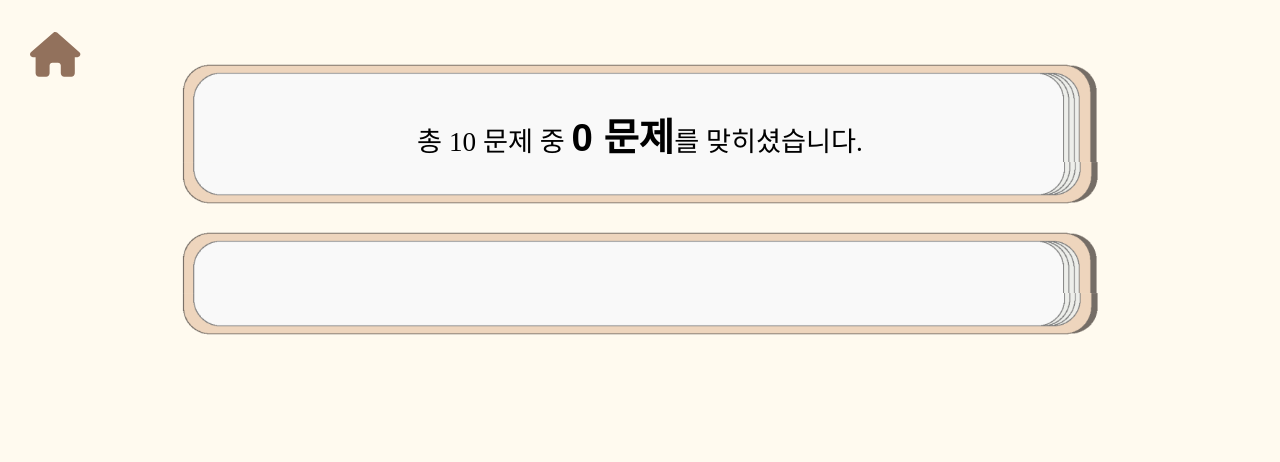
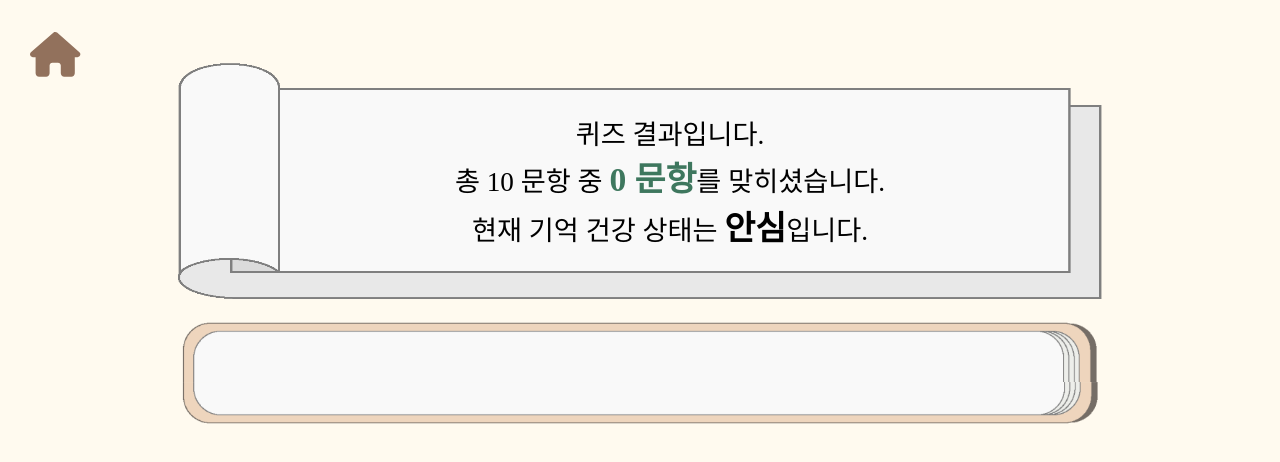
Before and after one commit to Ah-MorningDiary/Ah-MorinngDiary-frontend, a React (Vite) app: page /quiz/result in a window 1280 px wide. Shown: the top 462 px of the page. Built offline with nearby package versions, Linux system fonts and the light colour scheme; no server answers; a web font is replaced by a local one.

Commit message:
[FEAT] QuizResult 구현 (오답노트 빼고)

```diff
--- a/src/components/formatDate.jsx
+++ b/src/components/formatDateIntoKorean.jsx
@@ -1,4 +1,4 @@
-export const formatDate = (writeDate) => {
+export const formatDateIntoKorean = (writeDate) => {
   // 입력 문자열을 Date 객체로 파싱
   const dateObject = new Date(writeDate);
 
@@ -6,7 +6,7 @@ export const formatDate = (writeDate) => {
   const options = { year: "numeric", month: "long", day: "numeric" };
 
   // 옵션을 사용하여 날짜 포맷
-  const formattedDate = dateObject.toLocaleDateString("ko-KR", options);
+  const formatDateIntoKorean = dateObject.toLocaleDateString("ko-KR", options);
 
-  return formattedDate;
+  return formatDateIntoKorean;
 };
--- a/src/pages/Quiz/Quiz.scss
+++ b/src/pages/Quiz/Quiz.scss
@@ -41,7 +41,17 @@ $bookBlankUrl: url('/img/bookBlank_content_small.png');
 
             p {
                 font-family: $font-body;
-                font-size: 1.7rem;
+                font-size: $font-size-p;
+            }
+
+            span {
+                font-family: $font-body;
+                font-size: 2.1rem;
+                font-weight: bolder;
+            }
+
+            .txt-primary {
+                color: $color-primary;
             }
         }
 
@@ -98,6 +108,8 @@ $bookBlankUrl: url('/img/bookBlank_content_small.png');
         display: flex;
         justify-content: space-between;
 
+        margin-top:
+
         Button {
             font-family: $font-body;
             font-size: $font-size-button;
--- a/src/pages/QuizResult/QuizResult.jsx
+++ b/src/pages/QuizResult/QuizResult.jsx
@@ -6,28 +6,51 @@ import { useNavigate, Link } from 'react-router-dom';
 import bookBlank_edge from '../../../public/img/bookBlank_edge.png';
 import axios from "axios";
 import { BASE_URL } from "../../utils/URL";
+import { formatDateIntoKorean } from "../../components/formatDateIntoKorean";
 
 export default function Quiz() {
   const linkHome = "/home";
-  // const [selectedOption, setSelectedOption] = useState('');
 
   // 받아온 데이터
   const [quizResultData, setQuizResultData] = useState({
-    list: [],
+    QnAlist: [],
     correct_num: 0,
     wrong_num: 0,
     risk: 0,
+    date: "", // string 맞나??
   });
+
+  // 위험도 포맷팅
+  let riskToString;
+  switch (quizResultData.risk) {
+    case 0:
+      riskToString = "안심";
+      break;
+    case 1:
+      riskToString = "보통";
+      break;
+    case 2:
+      riskToString = "위험";
+      break;
+  }
+
+  // 날짜 포맷팅
+  const [formattedDate, setFormattedDate] = useState("");
 
   useEffect(() => {
     axios
       .get(`${BASE_URL}/quiz/result`, {})
       .then((response) => {
-        const { list, correct_num, wrong_num, risk } = response.data;
+        const { list, correct_num, wrong_num, risk, date } = response.data;
         console.log(
           `list: ${list}, correct_num: ${correct_num}, wrong_num: ${wrong_num}, risk: ${risk}`
         );
-        setQuizData({ list, correct_num, wrong_num, risk });
+        setQuizResultData({ list, correct_num, wrong_num, risk, date });
+
+        // 한국식 날짜로 바꿈
+        const newFormattedDate = formatDateIntoKorean(date);
+        setFormattedDate(newFormattedDate);
+
       })
       .catch((error) => {
         console.error("Error: failed fetching the quiz result", error);
@@ -41,29 +64,23 @@ export default function Quiz() {
 
       <main className="quiz-page">
         <section className="quiz-wrapper">
-          <div className="quiz-container1">
-            <img
-              src={bookBlank_edge}
-              alt="bookBlank_edge"
-              style={{ display: "inline-block", verticalAlign: "bottom" }}
-            />
-
-
-            <div className="quiz-container quiz-options">
+          {/* <div className="quiz-container1"> */}
+            <div className="quiz-container quiz-question">
               <p>
-                {`총 10 문제 중 `}
-                <span
-                  style={{ fontSize: "2.4rem", fontWeight: "bold" }}
-                >{`${quizResultData.correct_num} 문제`}</span>
+                {`${formattedDate} 퀴즈 결과입니다. `}
+              </p>
+              <p>
+                {`총 10 문항 중 `}
+                <span className="txt-primary">{`${quizResultData.correct_num} 문항`}</span>
                 {`를 맞히셨습니다. `}
               </p>
+              <p>
+                {`현재 기억 건강 상태는 `}
+                <span>{`${riskToString}`}</span>
+                {`입니다.`}
+              </p>
             </div>
-            <img
-              src={bookBlank_edge}
-              alt="bookBlank_edge"
-              style={{ transform: "scaleY(-1)" }}
-            />
-          </div>
+          {/* </div> */}
 
           <div className="quiz-container1">
             <img
--- a/src/pages/Reading/Reading.jsx
+++ b/src/pages/Reading/Reading.jsx
@@ -9,7 +9,7 @@ import axios from "axios";
 import { BASE_URL } from "../../utils/URL";
 import HomeButton from "../../components/HomeButton";
 import { NotMoveBook } from "../../components/NotMoveBook";
-import { formatDate } from "../../components/formatDate";
+import { formatDateIntoKorean } from "../../components/formatDateIntoKorean";
 
 const whetherRendering = (whether) => {
   switch (whether) {
@@ -130,7 +130,7 @@ const Reading = () => {
                 {diaryData && whetherRendering(diaryData.whether)}
               </text>
               <text className="Diary-text fl">
-                {diaryData && formatDate(diaryData.writeDate)}
+                {diaryData && formatDateIntoKorean(diaryData.writeDate)}
               </text>
               {diaryData.imgUrl ? (
                 <img className="img" src={diaryData.imgUrl} alt="Diary Image" />
--- a/src/styles/font.scss
+++ b/src/styles/font.scss
@@ -15,4 +15,5 @@
 $font-title: "GowunDodum-Regular";
 $font-body: "GowunDodum-Regular";
 
+$font-size-p: 1.7rem;
 $font-size-button: 1.5rem;
```
